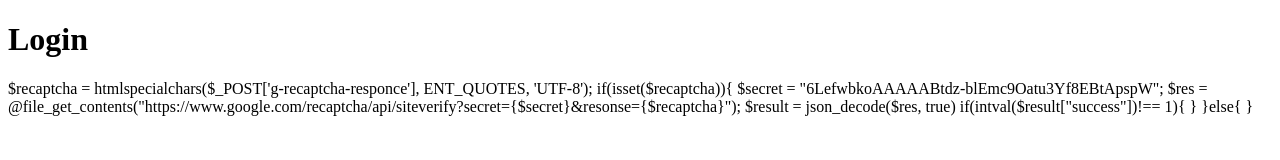
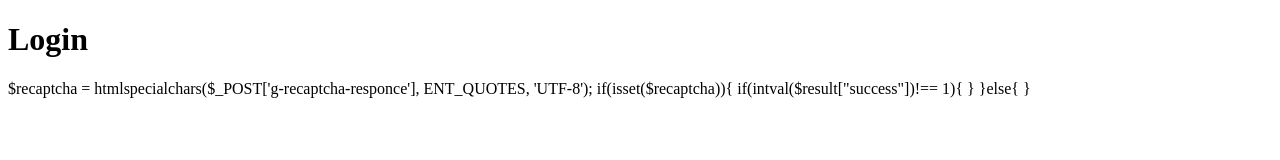
Before and after one commit to HitoshiKitamura/contact, a plain HTML site: page index.html in a window 1280 px wide. Drawn offline with Linux system fonts and the light colour scheme.

Commit message:
Update index.html

```diff
--- a/index.html
+++ b/index.html
@@ -12,9 +12,7 @@
     $recaptcha = htmlspecialchars($_POST['g-recaptcha-responce'], ENT_QUOTES, 'UTF-8');
 
     if(isset($recaptcha)){
-        $secret = "6LefwbkoAAAAABtdz-blEmc9Oatu3Yf8EBtApspW";
-        $res = @file_get_contents("https://www.google.com/recaptcha/api/siteverify?secret={$secret}&resonse={$recaptcha}");
-        $result = json_decode($res, true)
+
 
     if(intval($result["success"])!== 1){
     }
```
